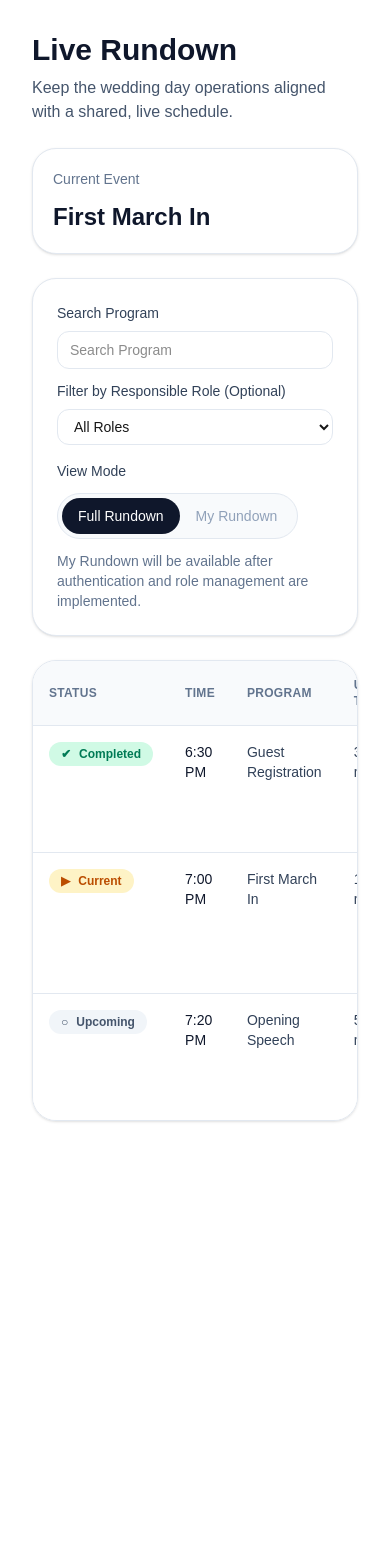
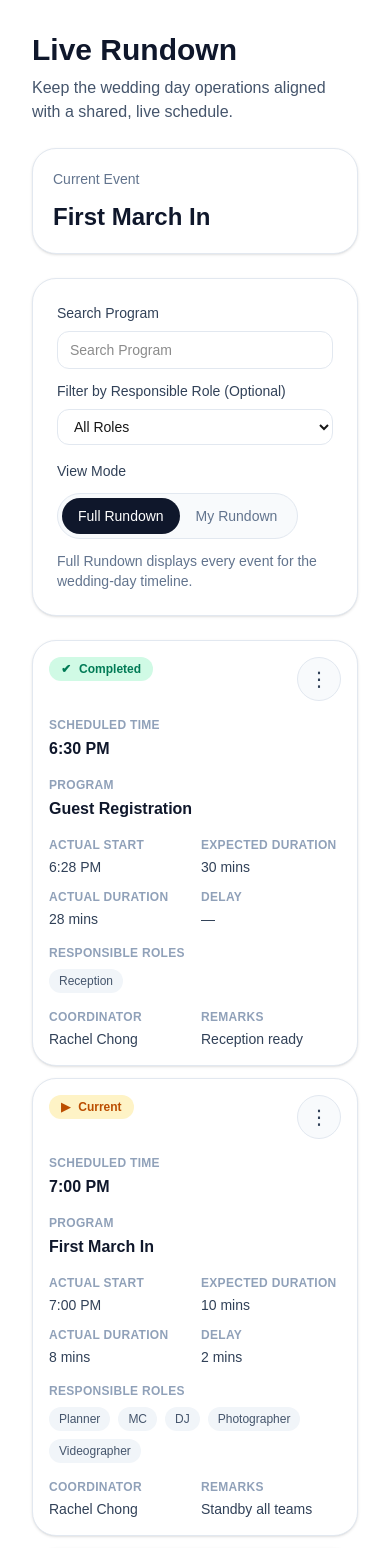
Before and after one commit to RCEventPlanner/WeddingPlanningOS, a Next.js app: page /timeline in a window 390 px wide. Shown: the top 1548 px of the page. Before the commit the page ends 1153 px from the top, so only its background shows below. Built offline with nearby package versions, Linux system fonts and the light colour scheme.

Commit message:
feat: complete Module 8 Part 2 mobile responsive layout

```diff
--- a/components/LiveRundownBoard.tsx
+++ b/components/LiveRundownBoard.tsx
@@ -1,6 +1,15 @@
+"use client";
+
+import { useState } from "react";
+
 type RundownRow = {
-  status: "Completed" | "Current" | "Upcoming";
+  status: "Completed" | "Current" | "Upcoming" | "Delayed" | "Skipped" | "Cancelled";
   time: string;
+  scheduledTime: string;
+  actualStartTime: string;
+  expectedDuration: string;
+  actualDuration: string;
+  delay: string;
   program: string;
   usedTime: string;
   foodServing: string;
@@ -15,6 +24,11 @@ const rundownRows: RundownRow[] = [
   {
     status: "Completed",
     time: "6:30 PM",
+    scheduledTime: "6:30 PM",
+    actualStartTime: "6:28 PM",
+    expectedDuration: "30 mins",
+    actualDuration: "28 mins",
+    delay: "—",
     program: "Guest Registration",
     usedTime: "30 mins",
     foodServing: "-",
@@ -27,6 +41,11 @@ const rundownRows: RundownRow[] = [
   {
     status: "Current",
     time: "7:00 PM",
+    scheduledTime: "7:00 PM",
+    actualStartTime: "7:00 PM",
+    expectedDuration: "10 mins",
+    actualDuration: "8 mins",
+    delay: "2 mins",
     program: "First March In",
     usedTime: "10 mins",
     foodServing: "1st Course",
@@ -39,6 +58,11 @@ const rundownRows: RundownRow[] = [
   {
     status: "Upcoming",
     time: "7:20 PM",
+    scheduledTime: "7:20 PM",
+    actualStartTime: "7:20 PM",
+    expectedDuration: "5 mins",
+    actualDuration: "—",
+    delay: "—",
     program: "Opening Speech",
     usedTime: "5 mins",
     foodServing: "-",
@@ -48,21 +72,81 @@ const rundownRows: RundownRow[] = [
     responsibleRoles: ["MC"],
     coordinator: "Rachel Chong",
   },
+  {
+    status: "Delayed",
+    time: "7:45 PM",
+    scheduledTime: "7:45 PM",
+    actualStartTime: "7:52 PM",
+    expectedDuration: "15 mins",
+    actualDuration: "17 mins",
+    delay: "7 mins",
+    program: "Dinner Service",
+    usedTime: "15 mins",
+    foodServing: "2nd Course",
+    song: "Soft Piano",
+    screen: "Dinner Slide",
+    remarks: "Kitchen delayed",
+    responsibleRoles: ["Coordinator", "Catering"],
+    coordinator: "Rachel Chong",
+  },
+  {
+    status: "Skipped",
+    time: "8:10 PM",
+    scheduledTime: "8:10 PM",
+    actualStartTime: "—",
+    expectedDuration: "10 mins",
+    actualDuration: "—",
+    delay: "Skipped",
+    program: "Family Photo Session",
+    usedTime: "10 mins",
+    foodServing: "-",
+    song: "Photo Music",
+    screen: "Family Photo",
+    remarks: "Photography team on hold",
+    responsibleRoles: ["Photographer", "Videographer"],
+    coordinator: "Rachel Chong",
+  },
+  {
+    status: "Cancelled",
+    time: "8:30 PM",
+    scheduledTime: "8:30 PM",
+    actualStartTime: "—",
+    expectedDuration: "20 mins",
+    actualDuration: "—",
+    delay: "Cancelled",
+    program: "Cake Cutting",
+    usedTime: "20 mins",
+    foodServing: "Dessert",
+    song: "Wedding March",
+    screen: "Cake Slide",
+    remarks: "Cancelled due to venue change",
+    responsibleRoles: ["Planner", "Coordinator"],
+    coordinator: "Rachel Chong",
+  },
 ];
 
 const statusStyles: Record<RundownRow["status"], string> = {
   Completed: "bg-emerald-100 text-emerald-700",
   Current: "bg-amber-100 text-amber-700",
-  Upcoming: "bg-slate-100 text-slate-600",
+  Upcoming: "bg-sky-100 text-sky-700",
+  Delayed: "bg-rose-100 text-rose-700",
+  Skipped: "bg-slate-200 text-slate-700",
+  Cancelled: "bg-red-100 text-red-700",
 };
 
 const statusIcons: Record<RundownRow["status"], string> = {
   Completed: "✔",
   Current: "▶",
   Upcoming: "○",
+  Delayed: "⏱",
+  Skipped: "∅",
+  Cancelled: "✖",
 };
 
 export function LiveRundownBoard() {
+  const [viewMode, setViewMode] = useState<"Full Rundown" | "My Rundown">("Full Rundown");
+  const [menuOpenIndex, setMenuOpenIndex] = useState<number | null>(null);
+
   return (
     <section className="mt-6 space-y-6">
       <div className="rounded-3xl border border-slate-200 bg-white p-5 shadow-sm">
@@ -103,12 +187,21 @@ export function LiveRundownBoard() {
           <div className="flex flex-col items-start gap-3 sm:flex-row sm:items-center">
             <span className="text-sm font-medium text-slate-700">View Mode</span>
             <div className="inline-flex rounded-full border border-slate-200 bg-slate-50 p-1">
-              <button className="rounded-full bg-slate-900 px-4 py-2 text-sm font-medium text-white">
+              <button
+                type="button"
+                onClick={() => setViewMode("Full Rundown")}
+                className={`rounded-full px-4 py-2 text-sm font-medium transition ${
+                  viewMode === "Full Rundown" ? "bg-slate-900 text-white" : "text-slate-500"
+                }`}
+              >
                 Full Rundown
               </button>
               <button
-                disabled
-                className="cursor-not-allowed rounded-full px-4 py-2 text-sm font-medium text-slate-400"
+                type="button"
+                onClick={() => setViewMode("My Rundown")}
+                className={`rounded-full px-4 py-2 text-sm font-medium transition ${
+                  viewMode === "My Rundown" ? "bg-slate-900 text-white" : "text-slate-500"
+                }`}
               >
                 My Rundown
               </button>
@@ -117,11 +210,102 @@ export function LiveRundownBoard() {
         </div>
 
         <p className="mt-3 text-sm text-slate-500">
-          My Rundown will be available after authentication and role management are implemented.
+          {viewMode === "My Rundown"
+            ? "My Rundown is a preview of role-specific filtering that will be enabled after authentication and permissions are implemented."
+            : "Full Rundown displays every event for the wedding-day timeline."}
         </p>
       </div>
 
-      <div className="overflow-x-auto rounded-3xl border border-slate-200 bg-white shadow-sm">
+      <div className="block lg:hidden space-y-3">
+        {rundownRows.map((row, index) => (
+          <article key={`${row.time}-${row.program}`} className="rounded-3xl border border-slate-200 bg-white p-4 shadow-sm">
+            <div className="flex items-start justify-between gap-3">
+              <span className={`inline-flex items-center gap-2 rounded-full px-3 py-1 text-xs font-semibold ${statusStyles[row.status]}`}>
+                <span>{statusIcons[row.status]}</span>
+                <span>{row.status}</span>
+              </span>
+
+              <div className="relative">
+                <button
+                  type="button"
+                  onClick={() => setMenuOpenIndex(menuOpenIndex === index ? null : index)}
+                  className="flex h-11 w-11 items-center justify-center rounded-full border border-slate-200 bg-slate-50 text-xl text-slate-700"
+                  aria-label="Open actions menu"
+                >
+                  ⋮
+                </button>
+
+                {menuOpenIndex === index && (
+                  <div className="absolute right-0 z-10 mt-2 w-40 rounded-2xl border border-slate-200 bg-white p-1 shadow-lg">
+                    <button type="button" className="flex w-full items-center rounded-xl px-3 py-2 text-left text-sm font-medium text-slate-700 hover:bg-slate-50">
+                      View Detail
+                    </button>
+                    <button type="button" className="flex w-full items-center rounded-xl px-3 py-2 text-left text-sm font-medium text-slate-700 hover:bg-slate-50">
+                      Edit
+                    </button>
+                    <button type="button" className="flex w-full items-center rounded-xl px-3 py-2 text-left text-sm font-medium text-slate-700 hover:bg-slate-50">
+                      Delete
+                    </button>
+                  </div>
+                )}
+              </div>
+            </div>
+
+            <div className="mt-4">
+              <p className="text-xs font-semibold uppercase tracking-wide text-slate-400">Scheduled Time</p>
+              <p className="mt-1 text-base font-semibold text-slate-900">{row.scheduledTime}</p>
+            </div>
+
+            <div className="mt-4">
+              <p className="text-xs font-semibold uppercase tracking-wide text-slate-400">Program</p>
+              <p className="mt-1 text-base font-semibold text-slate-900">{row.program}</p>
+            </div>
+
+            <div className="mt-4 grid grid-cols-2 gap-3">
+              <div>
+                <p className="text-xs font-semibold uppercase tracking-wide text-slate-400">Actual Start</p>
+                <p className="mt-1 text-sm text-slate-700">{row.actualStartTime}</p>
+              </div>
+              <div>
+                <p className="text-xs font-semibold uppercase tracking-wide text-slate-400">Expected Duration</p>
+                <p className="mt-1 text-sm text-slate-700">{row.expectedDuration}</p>
+              </div>
+              <div>
+                <p className="text-xs font-semibold uppercase tracking-wide text-slate-400">Actual Duration</p>
+                <p className="mt-1 text-sm text-slate-700">{row.actualDuration}</p>
+              </div>
+              <div>
+                <p className="text-xs font-semibold uppercase tracking-wide text-slate-400">Delay</p>
+                <p className="mt-1 text-sm text-slate-700">{row.delay}</p>
+              </div>
+            </div>
+
+            <div className="mt-4">
+              <p className="text-xs font-semibold uppercase tracking-wide text-slate-400">Responsible Roles</p>
+              <div className="mt-2 flex flex-wrap gap-2">
+                {row.responsibleRoles.map((role) => (
+                  <span key={`${row.program}-${role}`} className="rounded-full bg-slate-100 px-2.5 py-1 text-xs font-medium text-slate-600">
+                    {role}
+                  </span>
+                ))}
+              </div>
+            </div>
+
+            <div className="mt-4 grid grid-cols-2 gap-3">
+              <div>
+                <p className="text-xs font-semibold uppercase tracking-wide text-slate-400">Coordinator</p>
+                <p className="mt-1 text-sm text-slate-700">{row.coordinator}</p>
+              </div>
+              <div>
+                <p className="text-xs font-semibold uppercase tracking-wide text-slate-400">Remarks</p>
+                <p className="mt-1 text-sm text-slate-700">{row.remarks}</p>
+              </div>
+            </div>
+          </article>
+        ))}
+      </div>
+
+      <div className="hidden lg:block overflow-x-auto rounded-3xl border border-slate-200 bg-white shadow-sm">
         <table className="min-w-full divide-y divide-slate-200 text-sm">
           <thead className="bg-slate-50 text-left text-xs uppercase tracking-wide text-slate-500">
             <tr>
```
Also changed, not shown: 5 other files (tests, documents, lock files or other folders).
